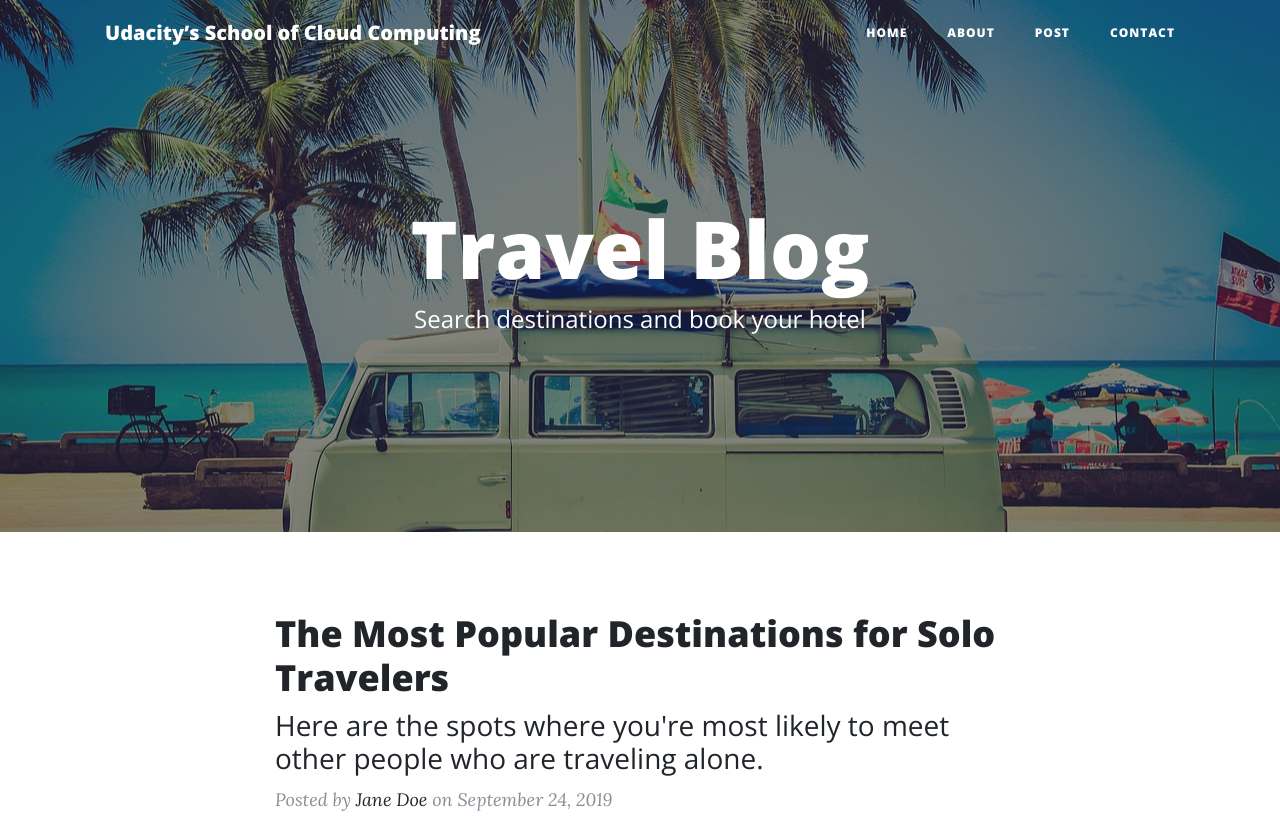
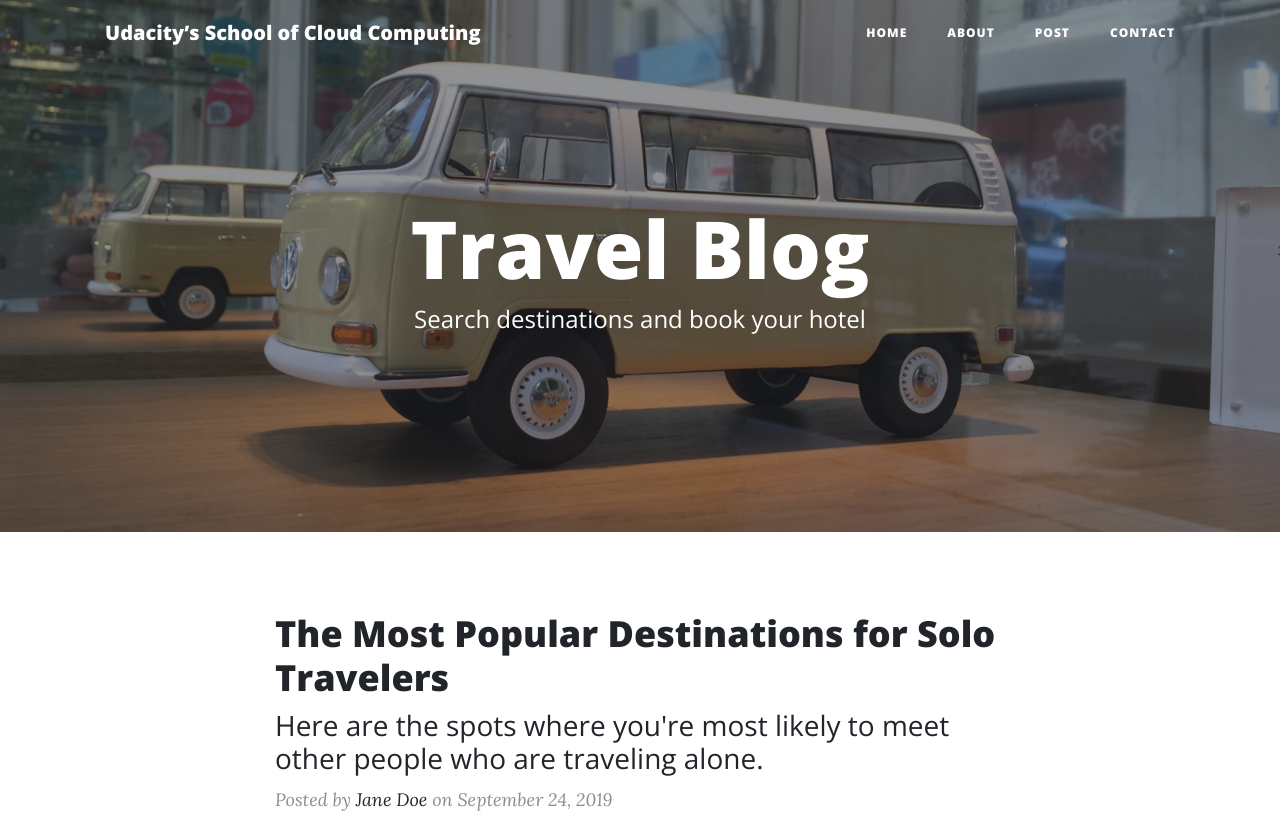
Before and after one commit to ibrahimimg/Deploy-Static-Website-on-AWS, a plain HTML site: page index.html in a window 1280 px wide. Shown: the top 816 px of the page. Drawn offline with nearby package versions, Linux system fonts and the light colour scheme; a script that the page names is missing.

Commit message:
feat: update bg image

```diff
--- a/index.html
+++ b/index.html
@@ -53,7 +53,7 @@
   </nav>
 
   <!-- Page Header -->
-  <header class="masthead" style="background-image: url('img/van-336606_1280.jpg')">
+  <header class="masthead" style="background-image: url('img/car-volkswagen-van.jpg')">
     <div class="overlay"></div>
     <div class="container">
       <div class="row">
```
Also changed, not shown: img/car-volkswagen-van.jpg (added).
